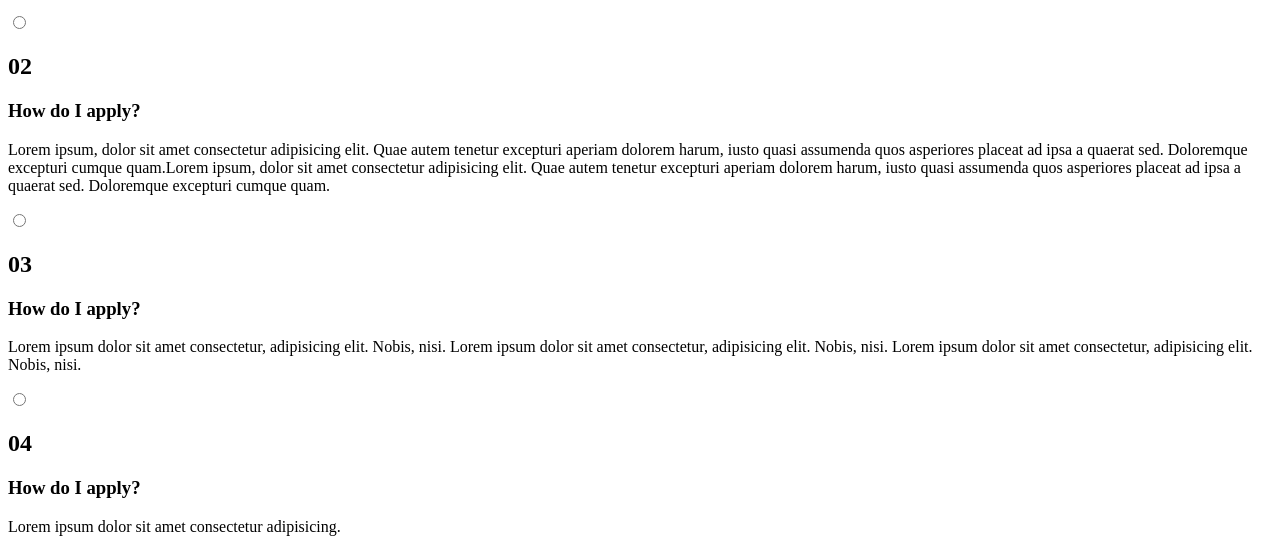
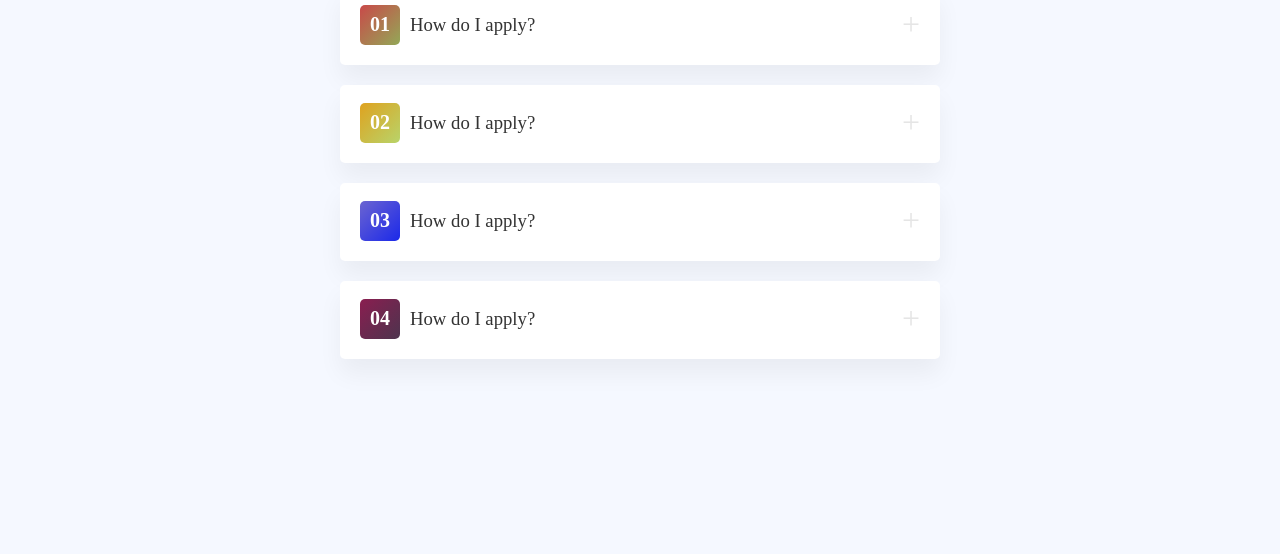
Before and after one commit to SOHNYERAM/sub_test1114, a plain HTML site: page index.html in a window 1280 px wide. Shown: the part 246-800 px from the top of the page. Drawn offline with Linux system fonts and the light colour scheme.

Commit message:
FAQ아코디언 scss해보기

```diff
--- a/scss/style.scss
+++ b/scss/style.scss
@@ -0,0 +1,125 @@
+* {
+	margin: 0px;
+	padding: 0px;
+	box-sizing: border-box;
+}
+ul,
+ol,
+li {
+	list-style: none;
+}
+a {
+	text-decoration: none;
+}
+body {
+	display: flex;
+	justify-content: center;
+	align-items: center;
+	background-color: #f5f8ff;
+	height: 100vh;
+	.container {
+		margin: 0px 40px;
+		max-width: 600px;
+		display: flex;
+		flex-direction: column;
+		margin-bottom: 20px;
+		h1 {
+			color: #333;
+		}
+		.tab {
+			position: relative;
+			background-color: #fff;
+			padding: 0px 20px 20px;
+			border-radius: 5px;
+			margin-top: 20px;
+			box-shadow: 0 15px 25px rgba(0, 0, 0, 0.05);
+			overflow: hidden;
+
+			input[type='radio'] {
+				appearance: none;
+				&:checked + label::after {
+					color: #fff;
+				}
+				&:checked ~ .content {
+					max-height: 100vh;
+					p {
+						color: #fff;
+					}
+				}
+				&:checked ~ label h2 {
+					width: 100%;
+					height: 100%;
+					position: absolute;
+					top: 0;
+					left: 0;
+					color: rgba(255, 255, 255, 0.2);
+					font-size: 100px;
+					justify-content: flex-end;
+					padding: 20px;
+					transition: all 0.2s;
+				}
+				&:checked ~ label h3 {
+					background-color: #fff;
+					padding: 2px 10px;
+					color: #333;
+					border-radius: 2px;
+					box-shadow: 0 5px 15px;
+				}
+			}
+			label {
+				display: flex;
+				align-items: center;
+				cursor: pointer;
+				&::after {
+					content: '+';
+					position: absolute;
+					right: 20px;
+					font-size: 32px;
+					color: rgba(0, 0, 0, 0.1);
+				}
+
+				h2 {
+					width: 40px;
+					height: 40px;
+					background-color: #333;
+					color: #fff;
+					font-size: 20px;
+					border-radius: 5px;
+					display: flex;
+					justify-content: center;
+					align-items: center;
+					margin-right: 10px;
+				}
+				h3 {
+					position: relative;
+					font-weight: 500;
+					color: #333;
+					z-index: 10;
+				}
+			}
+			.content {
+				max-height: 0;
+				overflow: hidden;
+				transition: all 1s;
+				p {
+					position: relative;
+					padding: 15px o;
+					color: #333;
+					z-index: 10;
+				}
+			}
+			&:nth-of-type(1) label h2 {
+				background: linear-gradient(135deg, #c94949, #93a857);
+			}
+			&:nth-of-type(2) label h2 {
+				background: linear-gradient(135deg, #dfa21f, #b8d46a);
+			}
+			&:nth-of-type(3) label h2 {
+				background: linear-gradient(135deg, #6b64d1, #1b29e9);
+			}
+			&:nth-of-type(4) label h2 {
+				background: linear-gradient(135deg, #8a1e50, #4d344e);
+			}
+		}
+	}
+}
```
Also changed, not shown: css/style.css, 1 other file.
